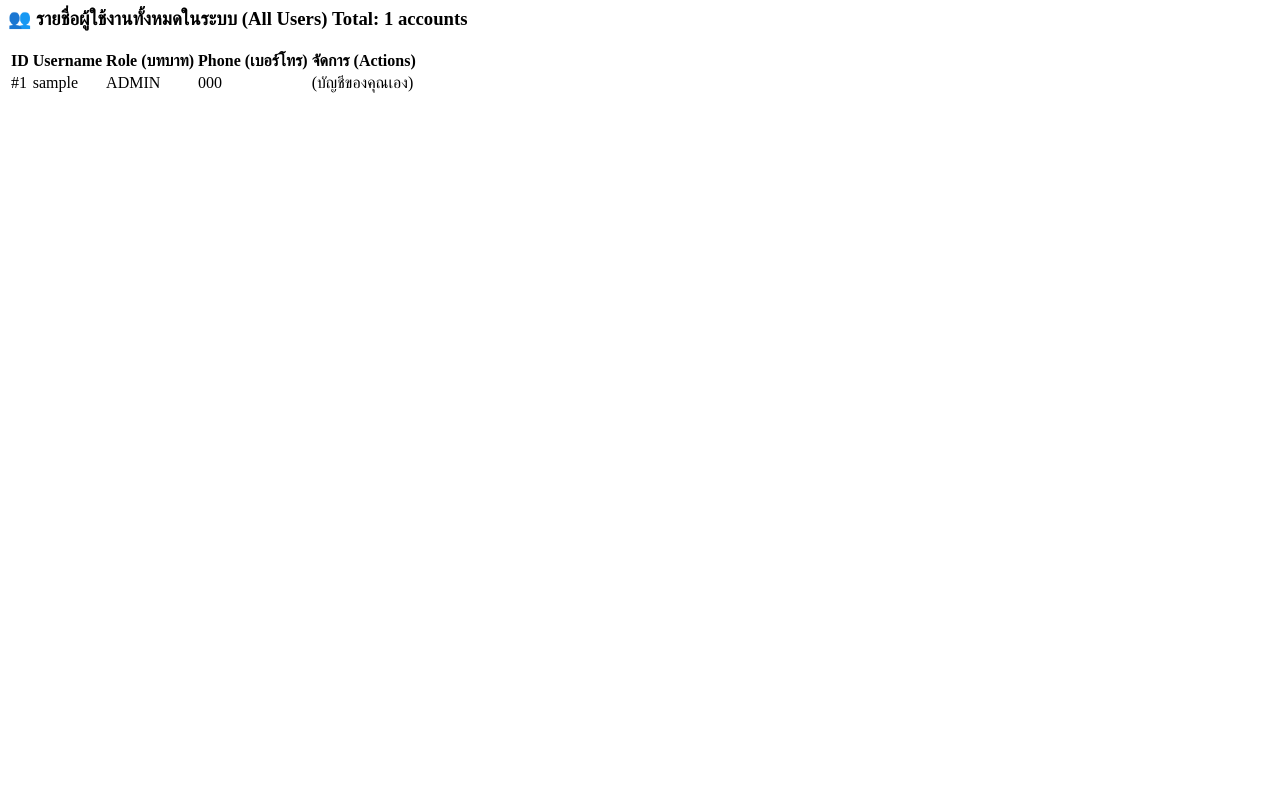
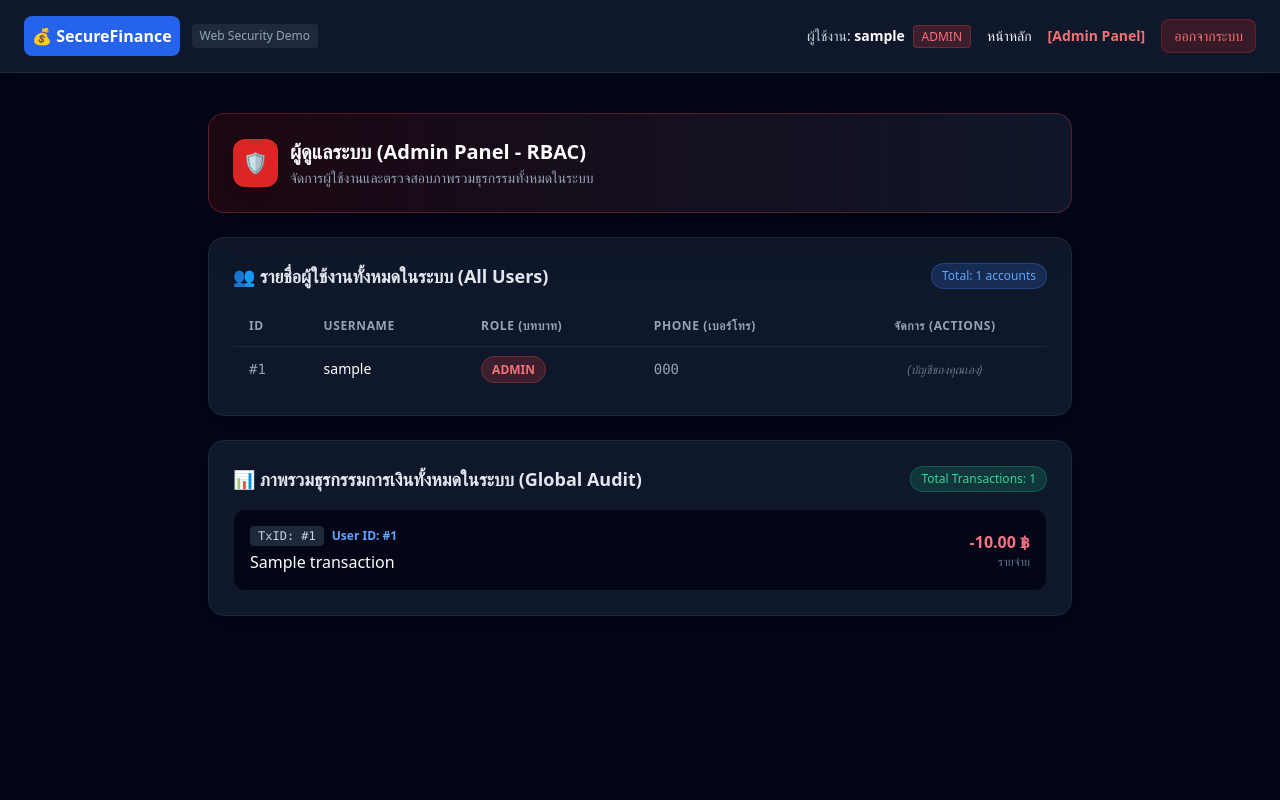
Before and after one commit to kingjulienz/lastlab, a Flask app: page /admin in a window 1280 px wide. Run offline with Flask 3, Linux system fonts and the light colour scheme; a user stored in the database is signed in; tables that the repository leaves empty hold one stand-in row (values such as "Sample post"); some libraries are stand-ins or nearby versions.

Commit message:
Add files via upload

```diff
--- a/templates/admin.html
+++ b/templates/admin.html
@@ -1,19 +1,35 @@
+{% extends "base.html" %}
+{% block content %}
+<div class="space-y-6">
+    <!-- Admin Header Banner -->
+    <div class="bg-gradient-to-r from-red-950/40 to-slate-900 border border-red-500/30 p-6 rounded-2xl shadow-2xl relative overflow-hidden">
+        <div class="flex items-center space-x-3">
+            <span class="bg-red-600 text-white p-2.5 rounded-xl text-xl shadow-lg">🛡️</span>
+            <div>
+                <h2 class="text-xl font-bold text-white">ผู้ดูแลระบบ (Admin Panel - RBAC)</h2>
+                <p class="text-sm text-slate-400 mt-0.5">จัดการผู้ใช้งานและตรวจสอบภาพรวมธุรกรรมทั้งหมดในระบบ</p>
+            </div>
+        </div>
+    </div>
+
     <!-- Users Management Section -->
     <div class="bg-slate-900 border border-slate-800 p-6 rounded-2xl shadow-xl">
-    <h3 class="text-lg font-semibold text-slate-200 mb-4 flex items-center justify-between">
+        <div class="flex items-center justify-between mb-4">
+            <h3 class="text-lg font-semibold text-slate-200 flex items-center space-x-2">
                 <span>👥 รายชื่อผู้ใช้งานทั้งหมดในระบบ (All Users)</span>
+            </h3>
             <span class="text-xs bg-blue-500/20 text-blue-400 border border-blue-500/30 px-2.5 py-1 rounded-full">Total: {{ users|length }} accounts</span>
-    </h3>
+        </div>
 
         <div class="overflow-x-auto">
             <table class="w-full text-left border-collapse">
                 <thead>
                     <tr class="border-b border-slate-800 text-xs text-slate-400 uppercase tracking-wider">
-                    <th class="py-3 px-4">ID</th>
-                    <th class="py-3 px-4">Username</th>
-                    <th class="py-3 px-4">Role (บทบาท)</th>
-                    <th class="py-3 px-4">Phone (เบอร์โทร)</th>
-                    <th class="py-3 px-4 text-center">จัดการ (Actions)</th> <!-- 👈 หัวข้อคอลัมน์ปุ่มลบ -->
+                        <th class="py-3 px-4 text-slate-400">ID</th>
+                        <th class="py-3 px-4 text-slate-400">Username</th>
+                        <th class="py-3 px-4 text-slate-400">Role (บทบาท)</th>
+                        <th class="py-3 px-4 text-slate-400">Phone (เบอร์โทร)</th>
+                        <th class="py-3 px-4 text-center text-slate-400">จัดการ (Actions)</th>
                     </tr>
                 </thead>
                 <tbody class="divide-y divide-slate-800/60 text-sm">
@@ -27,11 +43,9 @@
                                 </span>
                             </td>
                             <td class="py-3 px-4 text-slate-400 font-mono">{{ u.phone }}</td>
-
-                        <!-- 👈 ปุ่มลบแต่ละแถว -->
                             <td class="py-3 px-4 text-center">
                                 {% if u.id != current_user.id %}
-                                <form action="{{ url_for('delete_user', user_id=u.id) }}" method="POST" onsubmit="return confirm('คุณต้องการลบผู้ใช้งาน {{ u.username }} ใช่หรือไม่?');">
+                                    <form action="{{ url_for('delete_user', user_id=u.id) }}" method="POST" onsubmit="return confirm('คุณต้องการลบผู้ใช้งาน {{ u.username }} ใช่หรือไม่?');" class="inline-block">
                                         <button type="submit" class="px-3 py-1 bg-red-500/20 hover:bg-red-500 text-red-400 hover:text-white border border-red-500/30 rounded-lg text-xs transition font-semibold">
                                             🗑️ ลบ
                                         </button>
@@ -46,3 +60,39 @@
             </table>
         </div>
     </div>
+
+    <!-- All Transactions Oversight Section -->
+    <div class="bg-slate-900 border border-slate-800 p-6 rounded-2xl shadow-xl">
+        <div class="flex items-center justify-between mb-4">
+            <h3 class="text-lg font-semibold text-slate-200 flex items-center space-x-2">
+                <span>📊 ภาพรวมธุรกรรมการเงินทั้งหมดในระบบ (Global Audit)</span>
+            </h3>
+            <span class="text-xs bg-emerald-500/20 text-emerald-400 border border-emerald-500/30 px-2.5 py-1 rounded-full">Total Transactions: {{ transactions|length }}</span>
+        </div>
+
+        {% if transactions %}
+            <div class="space-y-3">
+                {% for t in transactions %}
+                    <div class="bg-slate-950 border border-slate-800/60 p-4 rounded-xl flex justify-between items-center">
+                        <div>
+                            <div class="flex items-center space-x-2">
+                                <span class="text-xs bg-slate-800 text-slate-300 px-2 py-0.5 rounded font-mono">TxID: #{{ t.id }}</span>
+                                <span class="text-xs text-blue-400 font-semibold">User ID: #{{ t.user_id }}</span>
+                            </div>
+                            <h4 class="font-medium text-white text-base mt-1">{{ t.title }}</h4>
+                        </div>
+                        <div class="text-right">
+                            <span class="font-bold text-base {% if t.type == 'income' %}text-emerald-400{% else %}text-rose-400{% endif %}">
+                                {% if t.type == 'income' %}+{% else %}-{% endif %}{{ "%.2f"|format(t.amount) }} ฿
+                            </span>
+                            <span class="block text-xs text-slate-500">{% if t.type == 'income' %}รายรับ{% else %}รายจ่าย{% endif %}</span>
+                        </div>
+                    </div>
+                {% endfor %}
+            </div>
+        {% else %}
+            <p class="text-slate-500 text-center py-6">ยังไม่มีประวัติธุรกรรมใดๆ ในระบบภาพรวม</p>
+        {% endif %}
+    </div>
+</div>
+{% endblock %}
```
Lines whose indentation alone changed are shown as unchanged.
